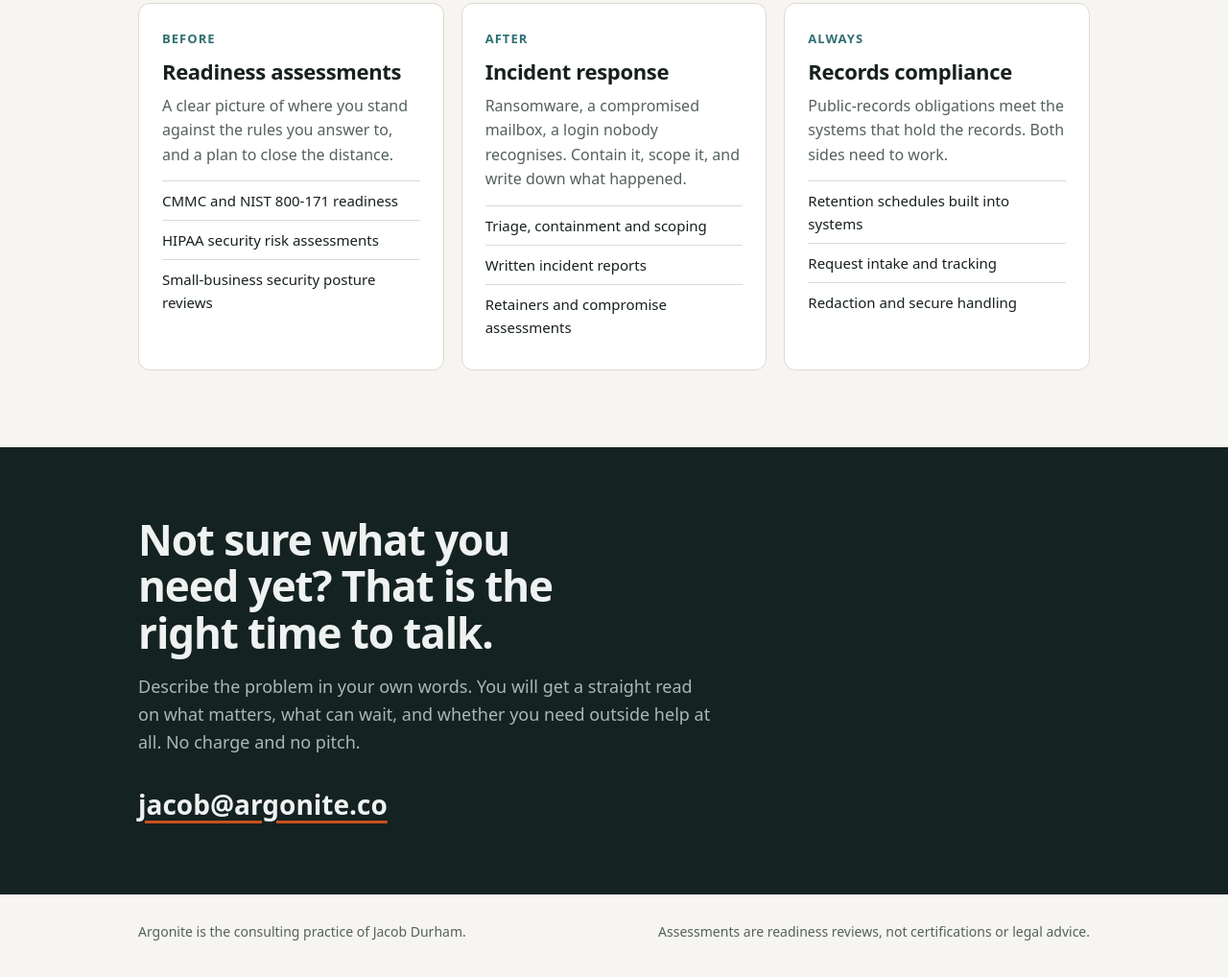
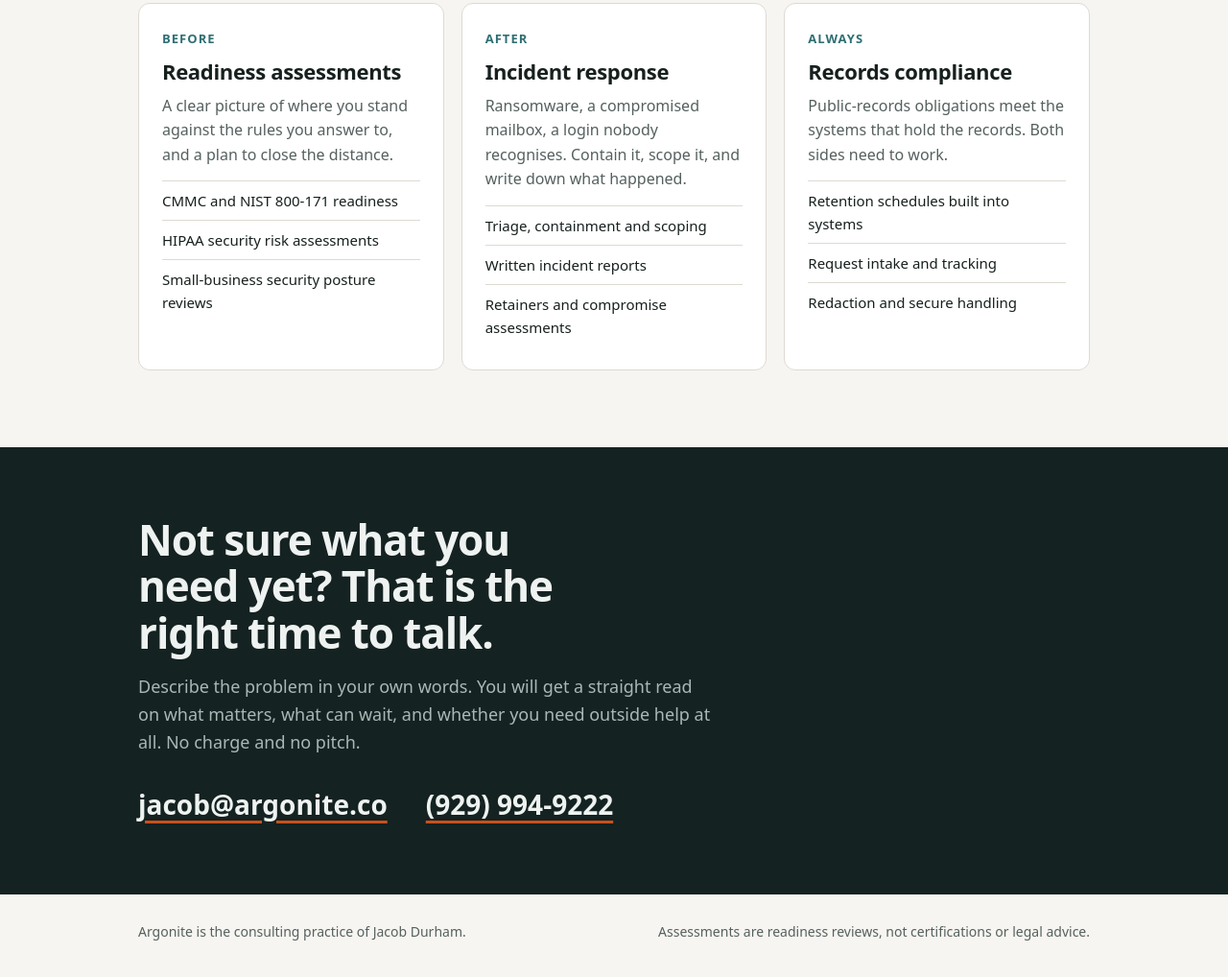
Before and after one commit to jacobyoby/argonite.co, a plain HTML site: page dist/index.html in a window 1280 px wide. Shown: the part 642-1660 px from the top of the page at 96% size. Drawn offline with Linux system fonts and the light colour scheme.

Commit message:
Add a phone number to the contact links

```diff
--- a/dist/index.html
+++ b/dist/index.html
@@ -59,6 +59,8 @@
   .brand .ring-b { stroke: var(--gas); }
   header nav a { text-decoration: none; color: var(--muted); font-size: 15px; }
   header nav a:hover { color: var(--ink); }
+  header nav { display: flex; gap: 22px; }
+  @media (max-width: 560px) { header nav .nav-phone { display: none; } }
 
   .hero { padding: 72px 0 80px; }
   .eyebrow { margin: 0 0 18px; color: var(--gas); font-size: 14px; font-weight: 600; letter-spacing: 0.08em; text-transform: uppercase; }
@@ -83,7 +85,8 @@
   .band { background: var(--band); color: var(--band-ink); padding: 72px 0; }
   .band h2 { margin: 0; max-width: 20ch; font-size: clamp(28px, 4.4vw, 44px); line-height: 1.1; letter-spacing: -0.025em; text-wrap: balance; }
   .band p { margin: 18px 0 0; max-width: 58ch; color: var(--band-muted); font-size: 18px; }
-  .band .mail { display: inline-block; margin-top: 28px; font-size: clamp(20px, 3vw, 28px); font-weight: 600; color: var(--band-ink); text-decoration-color: var(--ember); text-decoration-thickness: 3px; text-underline-offset: 6px; }
+  .band .contact { margin-top: 28px; display: flex; flex-wrap: wrap; gap: 14px 40px; }
+  .band .mail { display: inline-block; font-size: clamp(20px, 3vw, 28px); font-weight: 600; color: var(--band-ink); text-decoration-color: var(--ember); text-decoration-thickness: 3px; text-underline-offset: 6px; }
 
   footer { padding: 28px 0 40px; color: var(--muted); font-size: 14px; }
   footer .wrap { display: flex; flex-wrap: wrap; gap: 8px 24px; justify-content: space-between; }
@@ -106,7 +109,7 @@
       </svg>
       argonite
     </a>
-    <nav><a href="mailto:jacob@argonite.co">jacob@argonite.co</a></nav>
+    <nav><a class="nav-phone" href="tel:+19299949222">(929) 994-9222</a><a href="mailto:jacob@argonite.co">jacob@argonite.co</a></nav>
   </div>
 </header>
 
@@ -162,7 +165,10 @@
     <div class="wrap">
       <h2>Not sure what you need yet? That is the right time to talk.</h2>
       <p>Describe the problem in your own words. You will get a straight read on what matters, what can wait, and whether you need outside help at all. No charge and no pitch.</p>
-      <a class="mail" href="mailto:jacob@argonite.co">jacob@argonite.co</a>
+      <div class="contact">
+        <a class="mail" href="mailto:jacob@argonite.co">jacob@argonite.co</a>
+        <a class="mail" href="tel:+19299949222">(929) 994-9222</a>
+      </div>
     </div>
   </section>
 </main>
```
